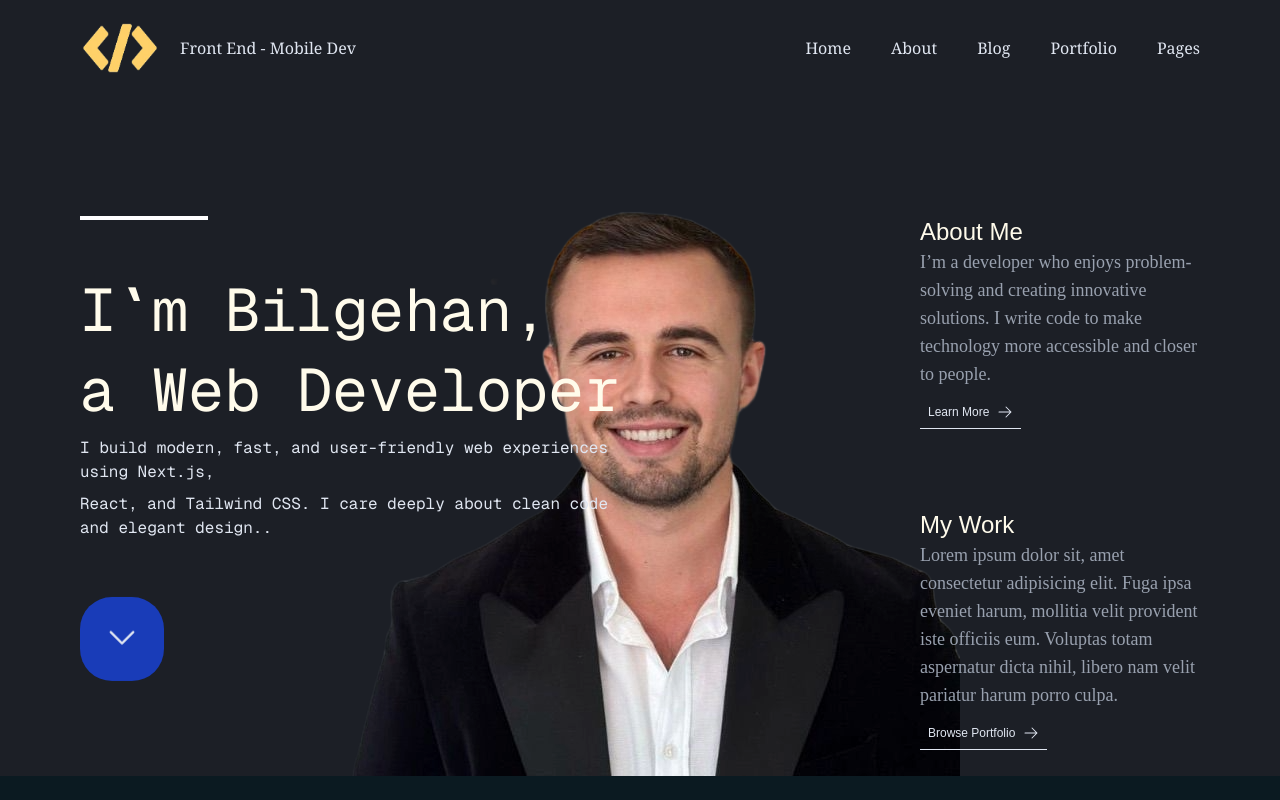
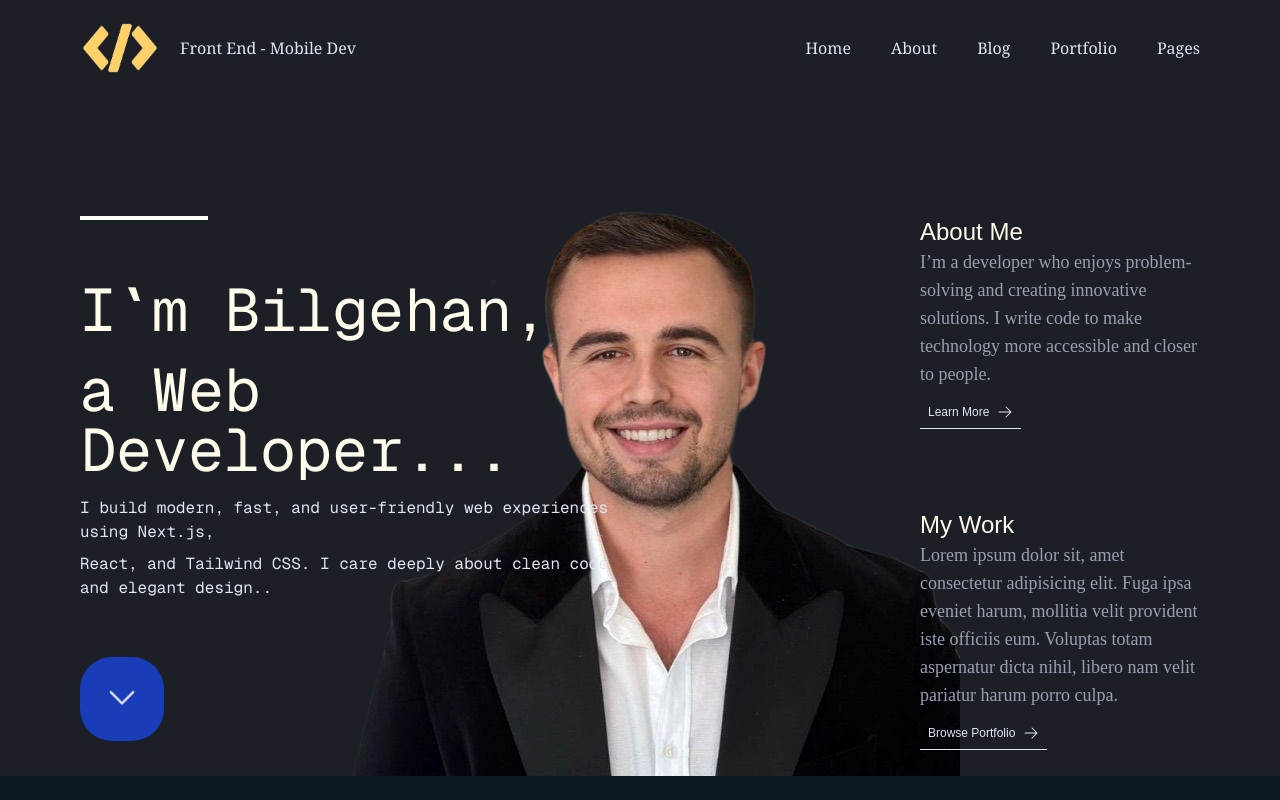
Before and after one commit to MrBilge/portfolio-v1, a Next.js app: page / in a window 1280 px wide. Built offline with nearby package versions, Linux system fonts and the light colour scheme.

Commit message:
hero updated

```diff
--- a/src/components/Hero.tsx
+++ b/src/components/Hero.tsx
@@ -10,7 +10,7 @@ export function Hero({ onScrollClick }: any) {
         <div className="bg-white w-32 h-1"></div>
         <div className="space-y-4">
           <h1 className="text-6xl  text-amber-50 font-mono ">
-            I`m Bilgehan, <span className="block mt-5">a Web Developer</span>
+            I`m Bilgehan, <span className="block mt-5">a Web Developer...</span>
           </h1>
           <p className="text-md  font-mono">
             I build modern, fast, and user-friendly web experiences using
```
